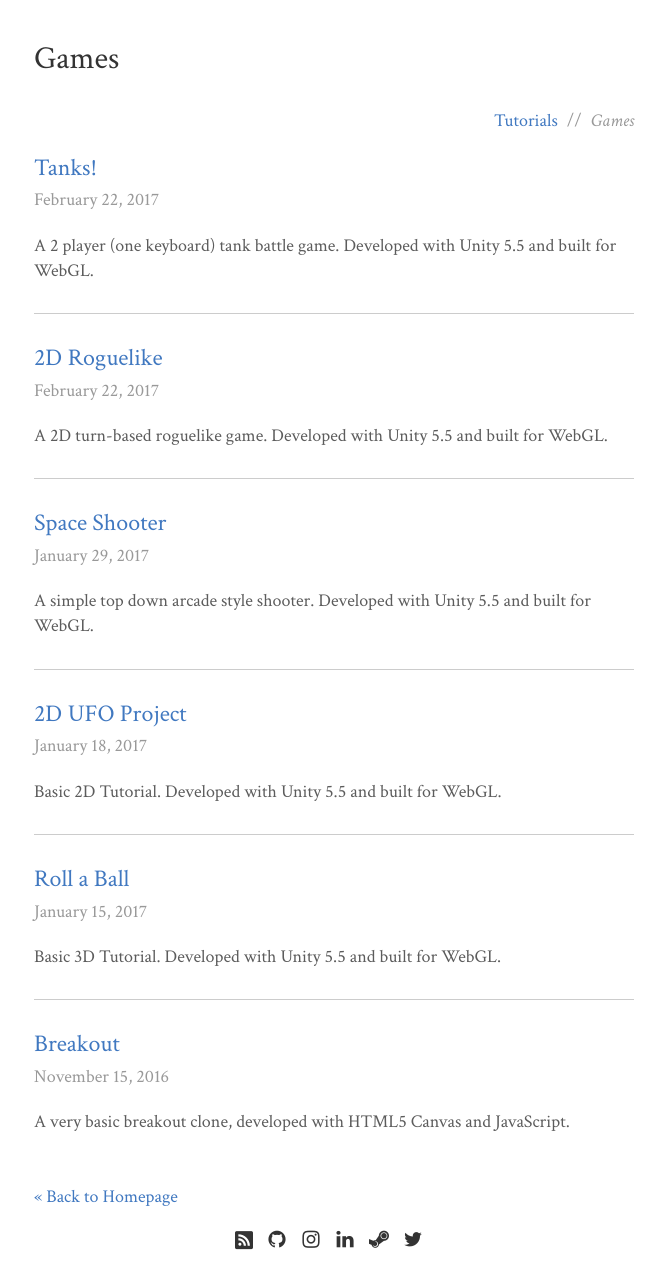
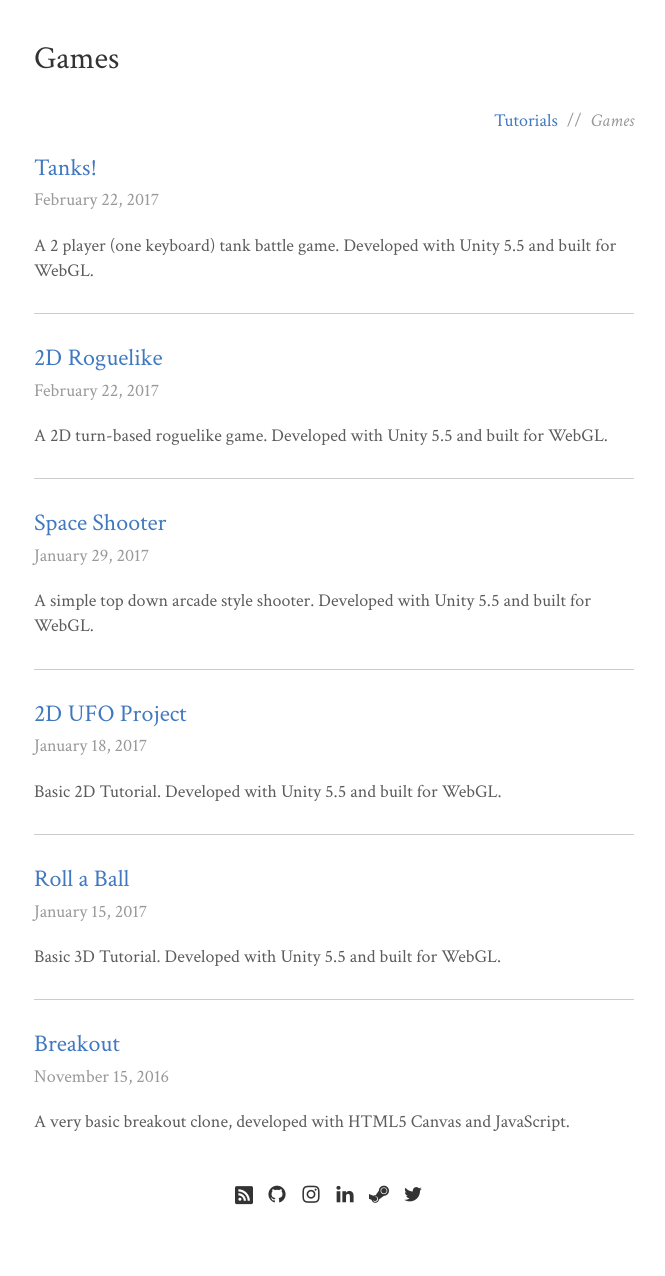
Before and after one commit to lukearmstrong/lukearmstrong.co.uk, a Jekyll site: the page built from games.html, in a window 1280 px wide. Shown: the whole page, without its empty margins (306-971 px from the left). Built offline with Jekyll 4.4.1, drawn with Linux system fonts in a browser that asks for light colours; some web fonts are replaced; after the commit the page ends 1230 px from its top, so only the background shows below that.

Commit message:
remove link

```diff
--- a/games.html
+++ b/games.html
@@ -20,7 +20,3 @@ permlink: /games/index.html
 		</div>
 	{% endfor %}
 </div>
-
-<footer class="row">
-	<p><a href="/">&laquo; Back to Homepage</a></p>
-</footer>
```
